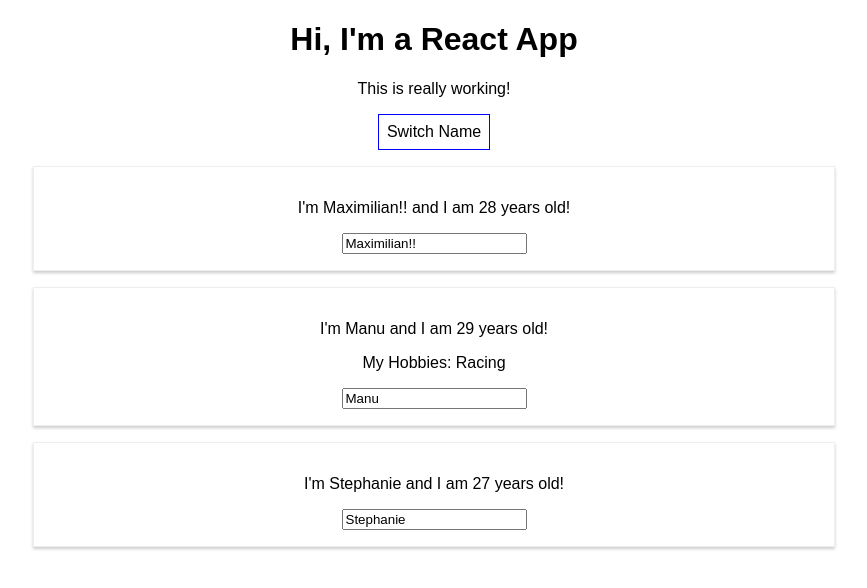
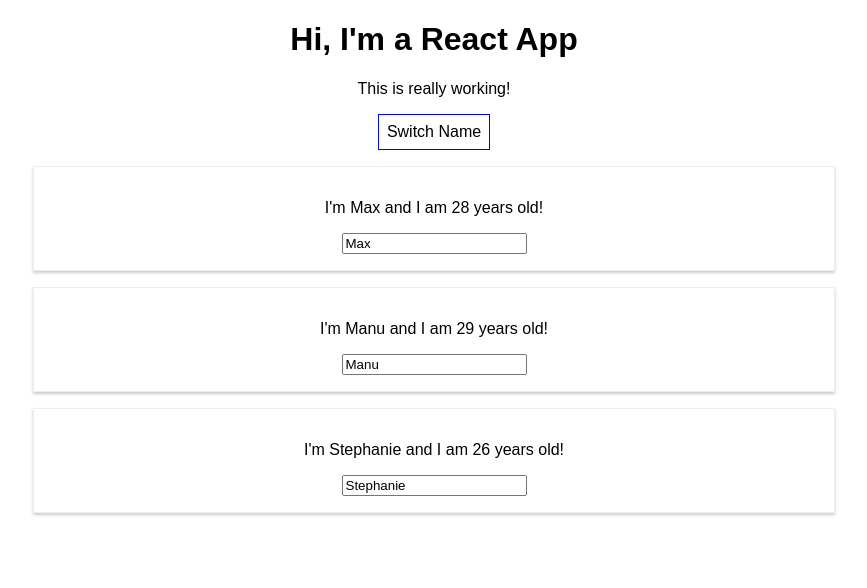
Before and after one commit to jrmahechad/react-udemy-couse, a React (Create React App) app: page / in a window 1280 px wide. Both pictures are taken after a click on the button "Switch Name". Shown: the top 588 px of the page, without its empty margins (206-1073 px from the left). Built offline with nearby package versions, Linux system fonts and the light colour scheme.

Commit message:
if statement and loops

```diff
--- a/src/App.js
+++ b/src/App.js
@@ -5,36 +5,41 @@
 class App extends Component {
   state = {
     persons: [
-      { name: 'Max', age: 28 },
-      { name: 'Manu', age: 29 },
-      { name: 'Stephanie', age: 26 }
+      { id: 1, name: 'Max', age: 28 },
+      { id: 2, name: 'Manu', age: 29 },
+      { id: 3, name: 'Stephanie', age: 26 }
     ],
     otherState: 'some other value'
-  }
+  };
 
-  switchNameHandler = (newName) => {
-    // console.log('Was clicked!');
-    // DON'T DO THIS: this.state.persons[0].name = 'Maximilian';
-    this.setState( {
-      persons: [
-        { name: newName, age: 28 },
-        { name: 'Manu', age: 29 },
-        { name: 'Stephanie', age: 27 }
-      ]
-    } )
-  }
+  nameChangedHandler = (event, id) => {
+    const personIndex = this.state.persons.findIndex(p => p.id === id);
+    const person = { ...this.state.persons[personIndex] };
+    person.name = event.target.value;
 
-  nameChangedHandler = (event) => {
-    this.setState( {
-      persons: [
-        { name: 'Max', age: 28 },
-        { name: event.target.value, age: 29 },
-        { name: 'Stephanie', age: 26 }
-      ]
-    } )
-  }
+    const persons = [...this.state.persons];
+    persons[personIndex] = person;
 
-  render () {
+    this.setState({
+      persons: persons
+    });
+  };
+
+  deletePersonHandler = personIndex => {
+    //const persons = this.state.persons.slice();
+    const persons = [...this.state.persons];
+    persons.splice(personIndex, 1);
+    this.setState({ persons: persons });
+  };
+
+  togglePersonHandler = () => {
+    const doesShow = this.state.showPersons;
+    this.setState({
+      showPersons: !doesShow
+    });
+  };
+
+  render() {
     const style = {
       backgroundColor: 'white',
       font: 'inherit',
@@ -43,24 +48,34 @@
       cursor: 'pointer'
     };
 
+    let persons = null;
+
+    if (this.state.showPersons) {
+      persons = (
+        <div>
+          {this.state.persons.map((person, index) => {
+            return (
+              <Person
+                click={() => this.deletePersonHandler(index)}
+                name={person.name}
+                age={person.age}
+                key={person.id}
+                changed={event => this.nameChangedHandler(event, person.id)}
+              />
+            );
+          })}
+        </div>
+      );
+    }
+
     return (
       <div className="App">
         <h1>Hi, I'm a React App</h1>
         <p>This is really working!</p>
-        <button
-          style={style}
-          onClick={() => this.switchNameHandler('Maximilian!!')}>Switch Name</button>
-        <Person
-          name={this.state.persons[0].name}
-          age={this.state.persons[0].age} />
-        <Person
-          name={this.state.persons[1].name}
-          age={this.state.persons[1].age}
-          click={this.switchNameHandler.bind(this, 'Max!')}
-          changed={this.nameChangedHandler} >My Hobbies: Racing</Person>
-        <Person
-          name={this.state.persons[2].name}
-          age={this.state.persons[2].age} />
+        <button style={style} onClick={this.togglePersonHandler}>
+          Switch Name
+        </button>
+        {persons}
       </div>
     );
     // return React.createElement('div', {className: 'App'}, React.createElement('h1', null, 'Does this work now?'));
```
